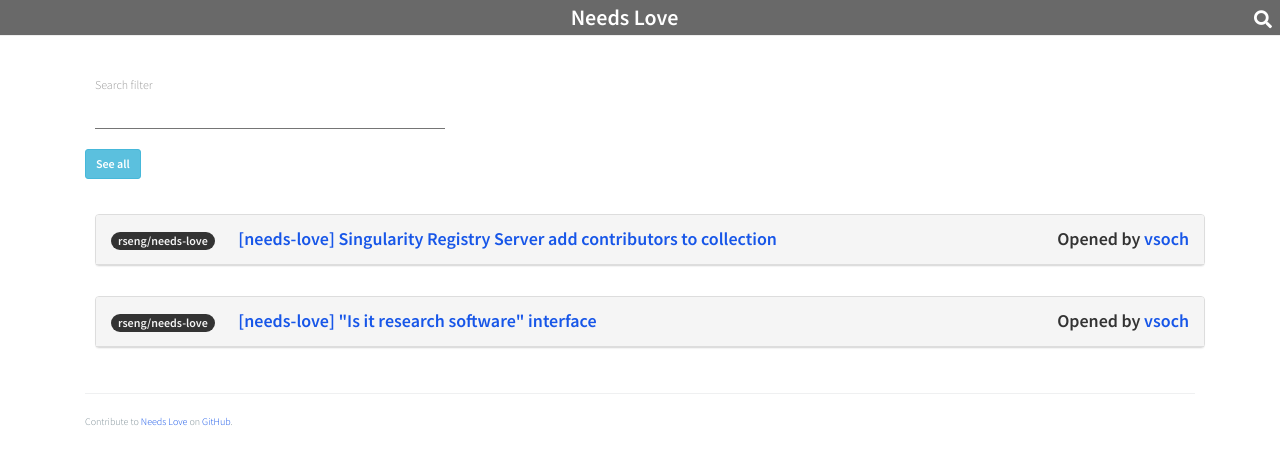
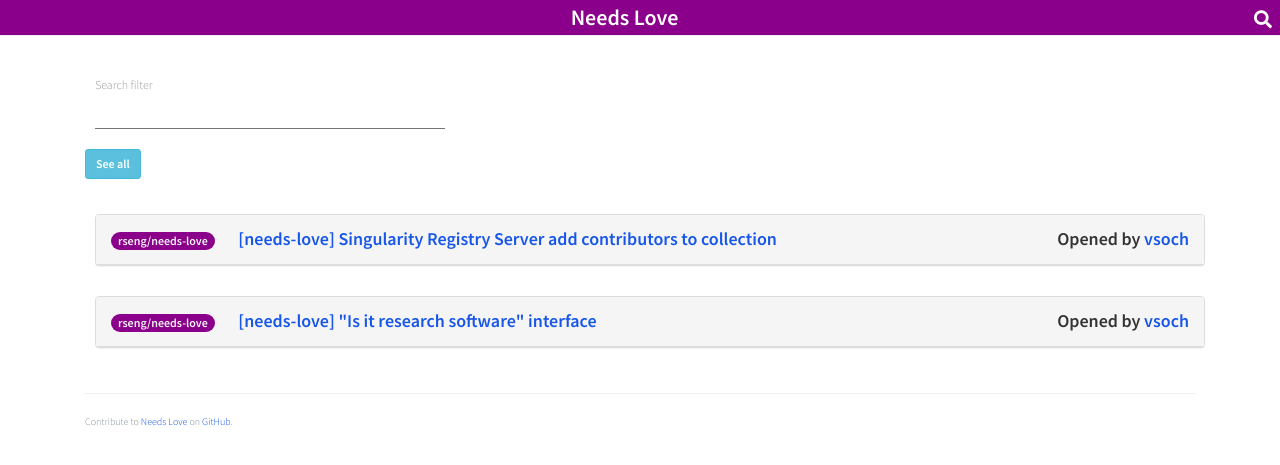
Before and after one commit to rseng/needs-love, a Jekyll site: the page built from docs/pages/index.md, in a window 1280 px wide. Shown: the top 465 px of the page. Built offline with Jekyll 4.4.1, drawn with Linux system fonts in a browser that asks for light colours; nearby versions of some CDN libraries.

Commit message:
updating branding for interface and missing json import
Signed-off-by: vsoch <vsochat@stanford.edu>

```diff
--- a/docs/assets/css/awesomerseng.css
+++ b/docs/assets/css/awesomerseng.css
@@ -75,6 +75,10 @@ a:hover { text-decoration: underline; }
   padding: 15px 15px 10px 13px
 }
 
+.badge {
+  background-color: darkmagenta !important;
+}
+
 .next-button:hover,
 .next-button:active,
 .next-button:focus,
@@ -94,7 +98,7 @@ a:hover { text-decoration: underline; }
 .page-header {
     margin: 0px;
     padding: 0px;
-    background-color: dimgrey;
+    background-color: darkmagenta;
     text-align: center;
     overflow: hidden;
     color: #fff;
```
Also changed, not shown: .github/update-labels.py, .github/workflows/update-projects.yml.
